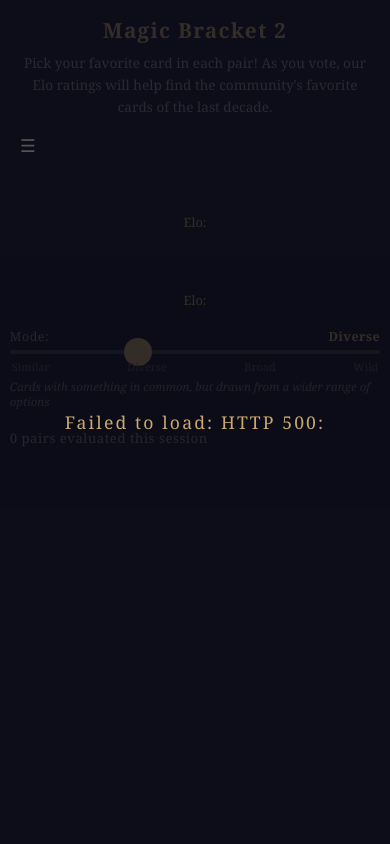
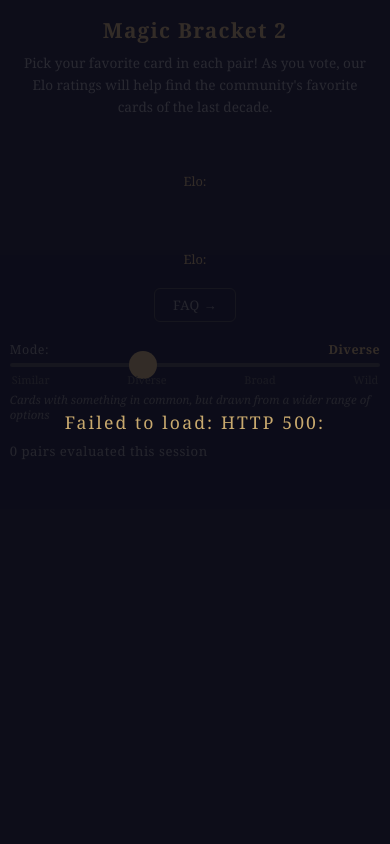
Before and after one commit to AHerrick76/MagicBracket2, a Flask app: page / in a window 390 px wide. Run offline with Flask 3, Linux system fonts and the light colour scheme; data that the repository does not hold is empty; parts of the project's set-up code (start-up, migrations or seed data) failed here and were passed over; some libraries are stand-ins or nearby versions.

Commit message:
Fix mobile UI issues

```diff
--- a/templates/index.html
+++ b/templates/index.html
@@ -431,6 +431,11 @@
                 height: 28px;
             }
 
+            /* Pad the track so the 28px thumb doesn't clip past the edges */
+            #mode-slider {
+                padding: 0 14px;
+            }
+
             #history-section {
                 order: 4;
                 width: min(640px, 95vw);
@@ -517,8 +522,31 @@
             color: #c8a96e;
         }
 
+        /* Mobile FAQ link — visible below the cards; hidden on desktop */
+        #mobile-faq-link {
+            display: none;
+        }
+
         @media (max-width: 600px) {
-            #site-nav { position: static; align-self: flex-start; order: 1; }
+            /* Hide hamburger on mobile — replaced by #mobile-faq-link below cards */
+            #site-nav { display: none; }
+
+            #mobile-faq-link {
+                display: inline-block;
+                order: 3;
+                align-self: center;
+                padding: 0.45rem 1.1rem;
+                border: 1px solid #444;
+                border-radius: 6px;
+                color: #888;
+                text-decoration: none;
+                font-size: 0.82rem;
+                letter-spacing: 0.03em;
+                transition: color 0.15s, border-color 0.15s;
+            }
+
+            #controls-row   { order: 4; }
+            #history-section { order: 5; }
         }
     </style>
 </head>
@@ -568,6 +596,8 @@
         <img id="preview-front" src="" alt="Front face">
         <img id="preview-back"  src="" alt="Back face">
     </div>
+
+    <a id="mobile-faq-link" href="/faq">FAQ →</a>
 
     <!-- #controls-row is zero-height on desktop (children are position:fixed).
          On mobile it becomes a flex row sitting between the title and matchup. -->
```
Also changed, not shown: templates/faq.html (+22 -0 lines).
